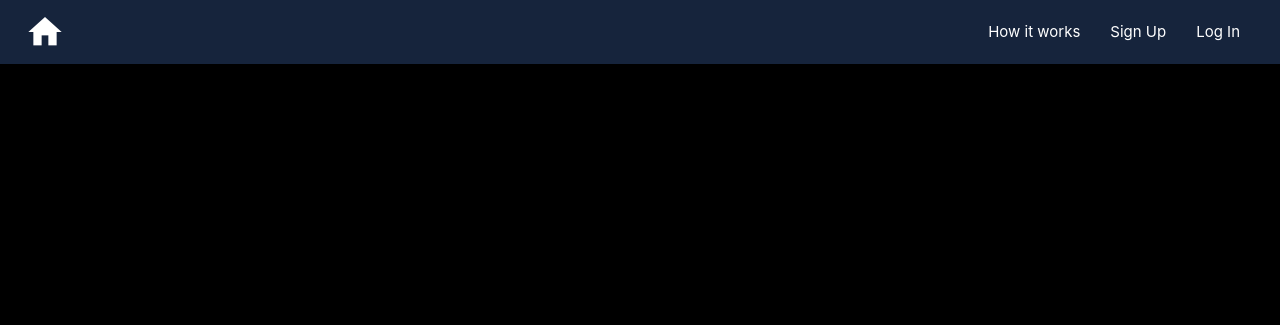
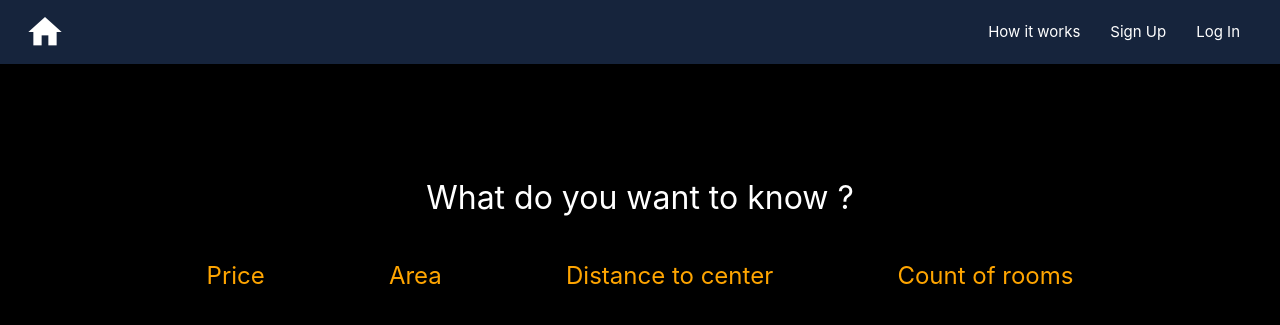
Before and after one commit to nestoor22/DreamHouse, a Django app: page /find_new_dream/ in a window 1280 px wide. Shown: the top 325 px of the page. Run offline with Django 3.2, Linux system fonts and the light colour scheme.

Commit message:
Update pages

```diff
--- a/dream_house/static/style.css
+++ b/dream_house/static/styles.css
@@ -63,3 +63,17 @@
     background-color: black;
     margin: 0;
 }
+
+#find_new_dream_menu {
+    background-color: black;
+    margin: 40px;
+    font-size: x-large;
+    color: orange;
+    display: inline;
+}
+
+#find_new_dream_menu:hover{
+    color: #16243c;
+    transform-style: flat;
+    transition-duration: 0.5s;
+}
--- a/dream_house/templates/cabinet.html
+++ b/dream_house/templates/cabinet.html
@@ -6,7 +6,7 @@
     <title>DreamHomePrice</title>
     <link rel="stylesheet" href="https://cdnjs.cloudflare.com/ajax/libs/materialize/1.0.0/css/materialize.min.css">
     <link href="https://fonts.googleapis.com/icon?family=Material+Icons" rel="stylesheet">
-    <link rel="stylesheet" href="../static/style.css">
+    <link rel="stylesheet" href="../static/styles.css">
     <script type="text/javascript" src="//code.jquery.com/jquery-1.9.1.js"></script>
     <script src="https://cdnjs.cloudflare.com/ajax/libs/materialize/1.0.0-beta/js/materialize.min.js"></script>
 </head>
--- a/dream_house/templates/find_new_dream_page.html
+++ b/dream_house/templates/find_new_dream_page.html
@@ -7,15 +7,16 @@
     <link rel="stylesheet" href="https://cdnjs.cloudflare.com/ajax/libs/materialize/1.0.0/css/materialize.min.css">
     <link rel="stylesheet" href="https://cdnjs.cloudflare.com/ajax/libs/font-awesome/4.7.0/css/font-awesome.min.css">
     <link href="https://fonts.googleapis.com/icon?family=Material+Icons" rel="stylesheet">
-    <link rel="stylesheet" href="../static/style.css">
+    <link rel="stylesheet" href="../static/styles.css">
     <script src="https://cdnjs.cloudflare.com/ajax/libs/jquery/3.3.1/jquery.min.js"></script>
     <script src="https://cdnjs.cloudflare.com/ajax/libs/materialize/1.0.0-beta/js/materialize.min.js"></script>
 </head>
 <body>
-  <script>
+<script>
 	$(document).ready(function(){
  		$('.sidenav').sidenav();
  	});
+
 </script>
   <nav>
     <div class="nav-wrapper">
@@ -45,4 +46,28 @@
             <li><a href="{% url 'logIn' %}">Log In</a> </li>
           {% endif %}
   </ul>
+
+  <div class="row" style="margin-top: 100px;">
+    <div class="container" style="background-color: #16243c; width: 90%">
+      <div class="col s12 m12">
+        <div class="row">
+          <h5 style="text-align: center; color: white; font-size: xx-large">What do you want to know ?</h5>
+        </div>
+        <div class="row" style="margin-top: 40px">
+          <div class="container" style="width: 90%;">
+            <ul class="collection" style="border:none; text-align: center">
+              <a href="" class="predict_price" onclick="return false">
+                <li class="collection-item" id="find_new_dream_menu">Price</li></a>
+              <a href="" class="predict_area" onclick="return false">
+                <li class="collection-item" id="find_new_dream_menu">Area</li></a>
+              <a href="" class="predict_distance" onclick="return false">
+                <li class="collection-item" id="find_new_dream_menu">Distance to center</li></a>
+              <a href="" class="predict_rooms" onclick="return false">
+                <li class="collection-item" id="find_new_dream_menu">Count of rooms</li></a>
+            </ul>
+          </div>
+        </div>
+      </div>
+    </div>
+  </div>
 </body>
--- a/dream_house/templates/index.html
+++ b/dream_house/templates/index.html
@@ -7,7 +7,7 @@
     <link rel="stylesheet" href="https://cdnjs.cloudflare.com/ajax/libs/materialize/1.0.0/css/materialize.min.css">
     <link rel="stylesheet" href="https://cdnjs.cloudflare.com/ajax/libs/font-awesome/4.7.0/css/font-awesome.min.css">
     <link href="https://fonts.googleapis.com/icon?family=Material+Icons" rel="stylesheet">
-    <link rel="stylesheet" href="../static/style.css">
+    <link rel="stylesheet" href="../static/styles.css">
     <script src="https://cdnjs.cloudflare.com/ajax/libs/jquery/3.3.1/jquery.min.js"></script>
     <script src="https://cdnjs.cloudflare.com/ajax/libs/materialize/1.0.0-beta/js/materialize.min.js"></script>
 </head>
--- a/dream_house/templates/logIn.html
+++ b/dream_house/templates/logIn.html
@@ -6,7 +6,7 @@
     <title>Register   |</title>
     <link rel="stylesheet" href="https://cdnjs.cloudflare.com/ajax/libs/materialize/1.0.0/css/materialize.min.css">
     <link href="https://fonts.googleapis.com/icon?family=Material+Icons" rel="stylesheet">
-    <link rel="stylesheet" href="../static/style.css">
+    <link rel="stylesheet" href="../static/styles.css">
     <script src="https://cdnjs.cloudflare.com/ajax/libs/jquery/3.3.1/jquery.min.js"></script>
     <script src="https://cdnjs.cloudflare.com/ajax/libs/materialize/1.0.0-beta/js/materialize.min.js"></script>
 {#    <script src="../static/js/jquery-3.4.1.min.js"></script>#}
--- a/dream_house/templates/signUp.html
+++ b/dream_house/templates/signUp.html
@@ -6,7 +6,7 @@
     <title>Register   |</title>
     <link rel="stylesheet" href="https://cdnjs.cloudflare.com/ajax/libs/materialize/1.0.0/css/materialize.min.css">
     <link href="https://fonts.googleapis.com/icon?family=Material+Icons" rel="stylesheet">
-    <link rel="stylesheet" href="../static/style.css">
+    <link rel="stylesheet" href="../static/styles.css">
     <script src="../static/js/jquery-3.4.1.min.js"></script>
     <script src="https://cdnjs.cloudflare.com/ajax/libs/jquery/3.3.1/jquery.min.js"></script>
     <script src="https://cdnjs.cloudflare.com/ajax/libs/materialize/1.0.0-beta/js/materialize.min.js"></script>
```
Also changed, not shown: dream_house/static/js/jquery-3.4.1.min.js.
